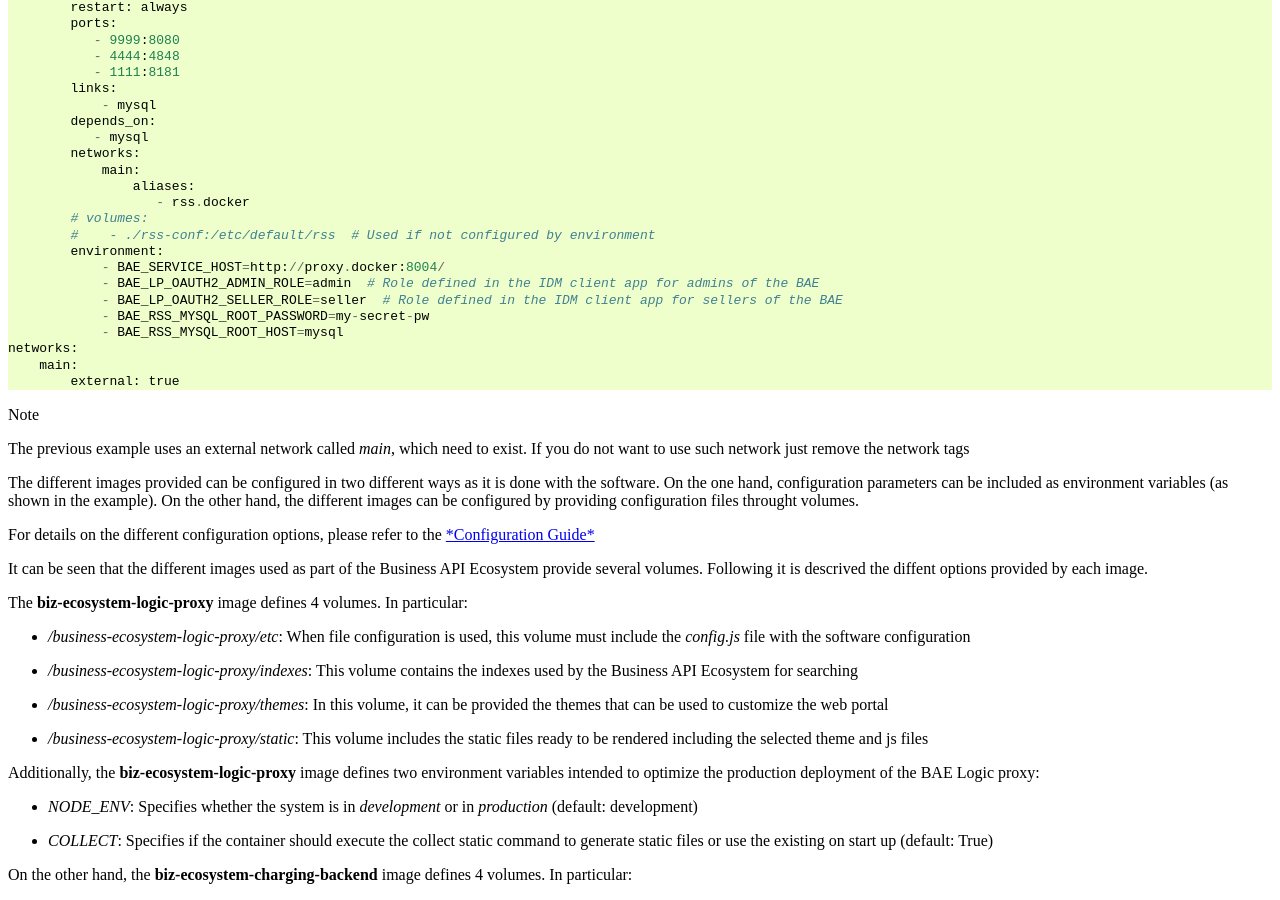
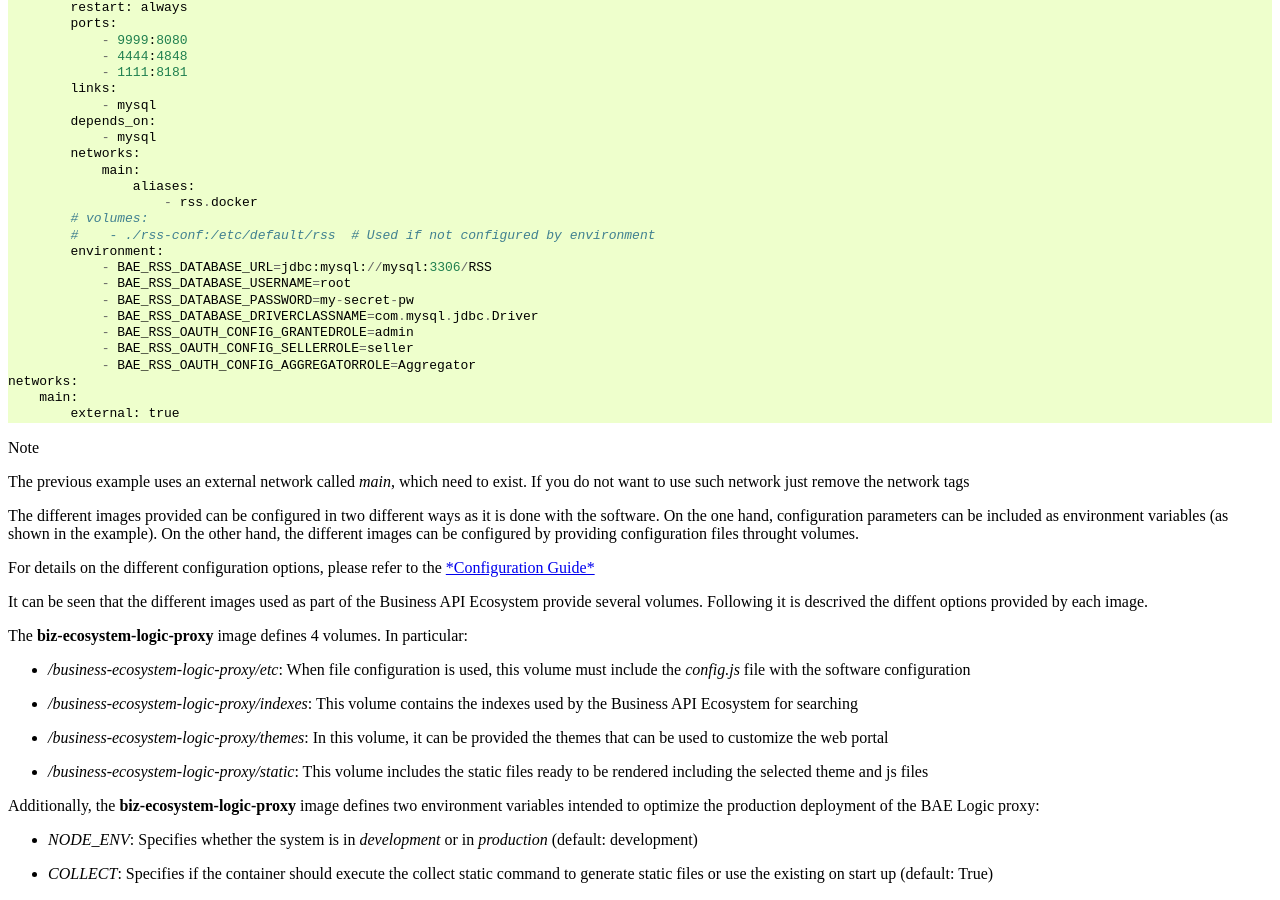
Before and after one commit to FIWARE-TMForum/Business-API-Ecosystem, a Sphinx documentation site: the page built from doc/docker-guide.rst, in a window 1280 px wide and 900 px high, scrolled down 3392 px. Built offline with Sphinx 7.4.7 and the Read the Docs theme 2.0.0, drawn with Linux system fonts in a browser that asks for light colours; comment, search, counter and statistics services are not loaded.

Commit message:
Update RSS env in docker guide

```diff
--- a/doc/docker-guide.rst
+++ b/doc/docker-guide.rst
@@ -184,25 +184,27 @@ file deploys the whole system and databases (A running version of this file can
             image: fiware/biz-ecosystem-rss:v7.4.0
             restart: always
             ports:
-               - 9999:8080
-               - 4444:4848
-               - 1111:8181
+                - 9999:8080
+                - 4444:4848
+                - 1111:8181
             links:
                 - mysql
             depends_on:
-               - mysql
+                - mysql
             networks:
                 main:
                     aliases:
-                       - rss.docker
+                        - rss.docker
             # volumes:
             #    - ./rss-conf:/etc/default/rss  # Used if not configured by environment
             environment:
-                - BAE_SERVICE_HOST=http://proxy.docker:8004/
-                - BAE_LP_OAUTH2_ADMIN_ROLE=admin  # Role defined in the IDM client app for admins of the BAE
-                - BAE_LP_OAUTH2_SELLER_ROLE=seller  # Role defined in the IDM client app for sellers of the BAE
-                - BAE_RSS_MYSQL_ROOT_PASSWORD=my-secret-pw
-                - BAE_RSS_MYSQL_ROOT_HOST=mysql
+                - BAE_RSS_DATABASE_URL=jdbc:mysql://mysql:3306/RSS
+                - BAE_RSS_DATABASE_USERNAME=root
+                - BAE_RSS_DATABASE_PASSWORD=my-secret-pw
+                - BAE_RSS_DATABASE_DRIVERCLASSNAME=com.mysql.jdbc.Driver
+                - BAE_RSS_OAUTH_CONFIG_GRANTEDROLE=admin
+                - BAE_RSS_OAUTH_CONFIG_SELLERROLE=seller
+                - BAE_RSS_OAUTH_CONFIG_AGGREGATORROLE=Aggregator
     networks:
         main:
             external: true
```
